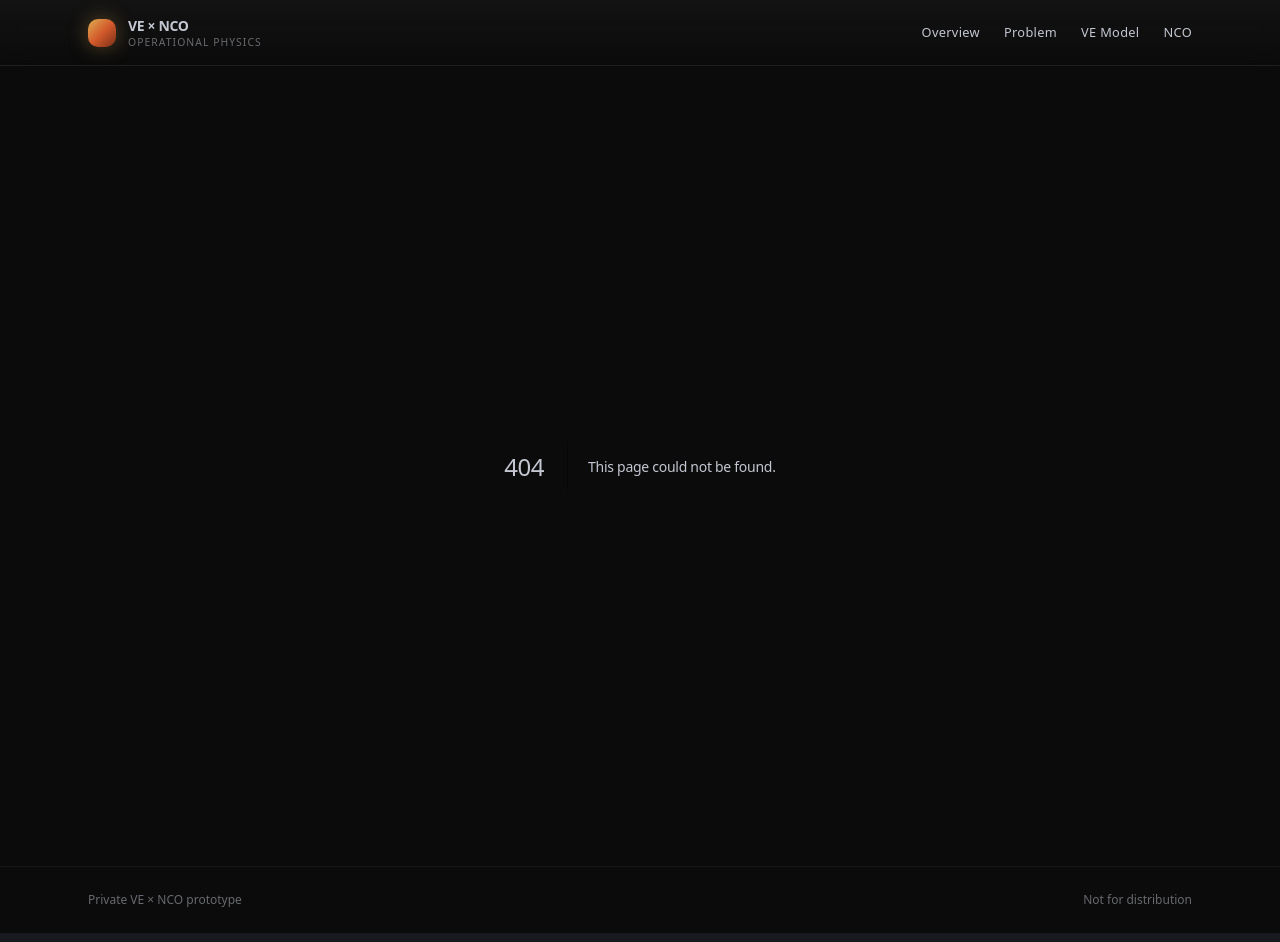
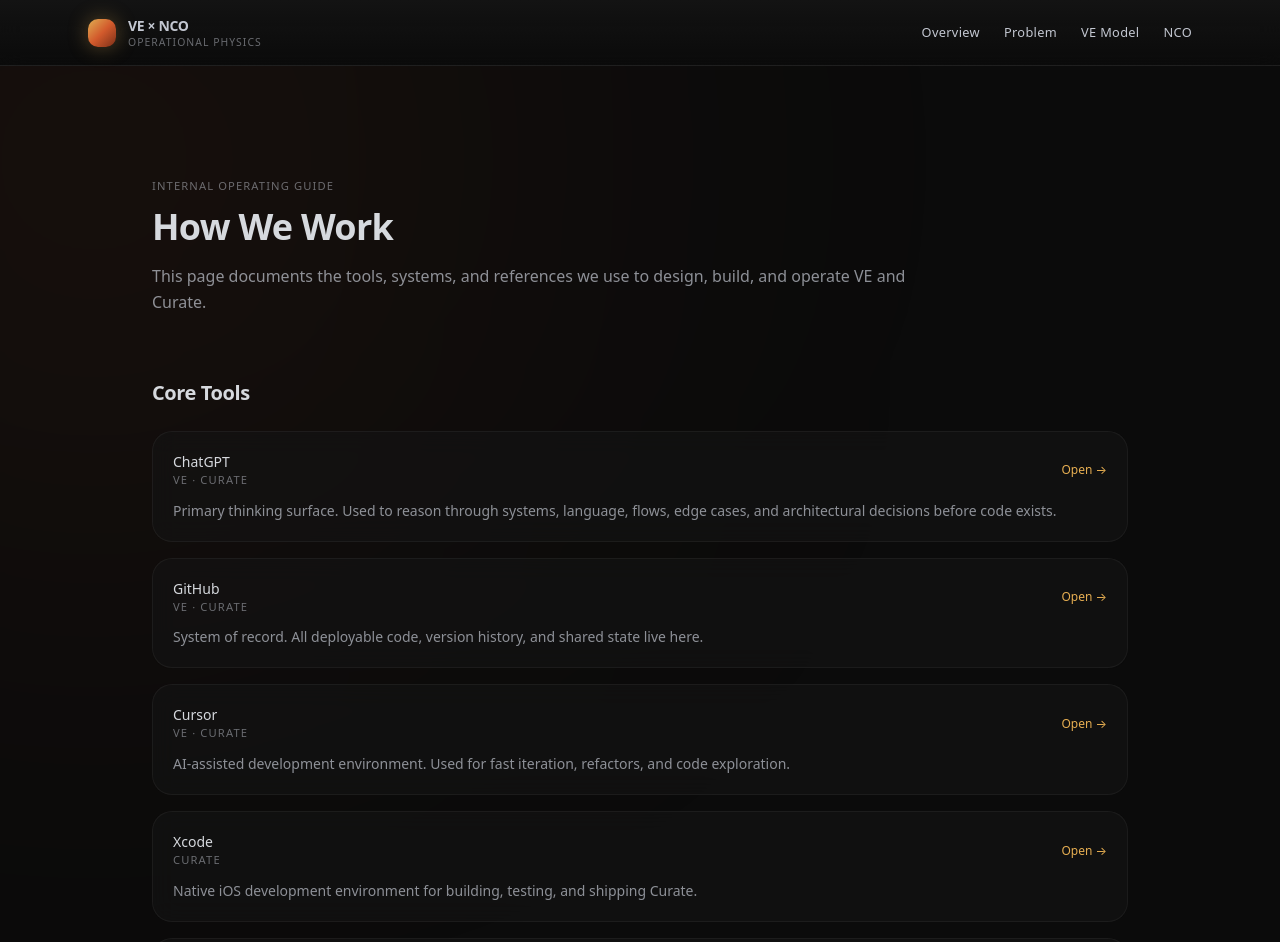
Before and after one commit to VertandErnie/vexnco-site, a Next.js app: page /how-we-work in a window 1280 px wide. Before the commit this address had no page. Shown: the top 942 px of the page. Built offline with nearby package versions, Linux system fonts and the light colour scheme.

Commit message:
Create page.jsx

```diff
--- /dev/null
+++ b/app/how-we-work/page.jsx
@@ -0,0 +1,205 @@
+export default function HowWeWorkPage() {
+  const tools = [
+    {
+      name: "ChatGPT",
+      scope: "VE · Curate",
+      description:
+        "Primary thinking surface. Used to reason through systems, language, flows, edge cases, and architectural decisions before code exists.",
+      href: "https://chat.openai.com",
+    },
+    {
+      name: "GitHub",
+      scope: "VE · Curate",
+      description:
+        "System of record. All deployable code, version history, and shared state live here.",
+      href: "https://github.com",
+    },
+    {
+      name: "Cursor",
+      scope: "VE · Curate",
+      description:
+        "AI-assisted development environment. Used for fast iteration, refactors, and code exploration.",
+      href: "https://cursor.sh",
+    },
+    {
+      name: "Xcode",
+      scope: "Curate",
+      description:
+        "Native iOS development environment for building, testing, and shipping Curate.",
+      href: "https://developer.apple.com/xcode/",
+    },
+    {
+      name: "Vercel",
+      scope: "VE",
+      description:
+        "Deployment and hosting layer for VE demos and internal portals.",
+      href: "https://vercel.com",
+    },
+    {
+      name: "CodePen",
+      scope: "VE",
+      description:
+        "Sandbox and demonstration layer. Used to explore behavior and visual logic before formalization.",
+      href: "https://codepen.io",
+    },
+  ];
+
+  const pens = [
+    {
+      name: "Operational Physics Shell v2",
+      scope: "VE",
+      owner: "Chris",
+      description:
+        "Primary behavioral visualization of VE as a moving system.",
+      href: "https://codepen.io/team/vert/pen/pvymVNM",
+    },
+    {
+      name: "VE / NCO Visual System",
+      scope: "VE",
+      owner: "Chris",
+      description:
+        "Color, material, and UI primitives for VE and NCO.",
+      href: "#",
+    },
+    {
+      name: "Early Flow Experiments",
+      scope: "VE",
+      owner: "Tyler",
+      description:
+        "Historical explorations of system dynamics and drift.",
+      href: "#",
+    },
+  ];
+
+  return (
+    <section className="relative min-h-screen bg-[#0b0b0b] overflow-hidden">
+      {/* Ambient material glow */}
+      <div className="pointer-events-none absolute -top-64 -left-64 h-[700px] w-[700px] rounded-full bg-ember/10 blur-[240px]" />
+      <div className="pointer-events-none absolute -bottom-64 -right-64 h-[700px] w-[700px] rounded-full bg-molten/10 blur-[240px]" />
+
+      <div className="relative max-w-5xl mx-auto px-6 pt-28 pb-32 space-y-16">
+        {/* Header */}
+        <div className="max-w-3xl">
+          <div className="text-[0.7rem] uppercase tracking-widest text-frost/50 mb-3">
+            Internal Operating Guide
+          </div>
+          <h1 className="text-3xl md:text-4xl font-semibold text-concrete">
+            How We Work
+          </h1>
+          <p className="mt-4 text-frost/70 leading-relaxed">
+            This page documents the tools, systems, and references we use to
+            design, build, and operate VE and Curate.
+          </p>
+        </div>
+
+        {/* Tools */}
+        <div>
+          <h2 className="text-xl font-semibold text-concrete mb-6">
+            Core Tools
+          </h2>
+
+          <div className="grid gap-4">
+            {tools.map((tool) => (
+              <div
+                key={tool.name}
+                className="rounded-[20px] border border-white/5 bg-[#141414]/60 backdrop-blur-md p-5"
+              >
+                <div className="flex items-center justify-between">
+                  <div>
+                    <div className="text-sm font-medium text-concrete">
+                      {tool.name}
+                    </div>
+                    <div className="text-[0.7rem] uppercase tracking-widest text-frost/50">
+                      {tool.scope}
+                    </div>
+                  </div>
+                  <a
+                    href={tool.href}
+                    target="_blank"
+                    className="text-[0.75rem] text-molten hover:underline"
+                  >
+                    Open →
+                  </a>
+                </div>
+                <p className="mt-3 text-sm text-frost/70">
+                  {tool.description}
+                </p>
+              </div>
+            ))}
+          </div>
+        </div>
+
+        {/* How they relate */}
+        <div className="max-w-3xl">
+          <h2 className="text-xl font-semibold text-concrete mb-4">
+            How These Tools Fit Together
+          </h2>
+
+          <p className="text-frost/70 leading-relaxed">
+            We treat tools as layers in a workflow, not standalone utilities.
+          </p>
+
+          <ul className="mt-4 space-y-3 text-frost/70 text-sm">
+            <li>
+              <strong className="text-concrete">ChatGPT</strong> is where thinking
+              starts — concepts, language, and system models.
+            </li>
+            <li>
+              <strong className="text-concrete">Cursor and Xcode</strong> turn
+              those ideas into executable systems.
+            </li>
+            <li>
+              <strong className="text-concrete">GitHub</strong> is the system of
+              record for everything that matters.
+            </li>
+            <li>
+              <strong className="text-concrete">Vercel</strong> makes VE visible
+              early and often.
+            </li>
+            <li>
+              <strong className="text-concrete">CodePen</strong> remains a safe
+              place to explore behavior before commitment.
+            </li>
+          </ul>
+        </div>
+
+        {/* CodePen index */}
+        <div>
+          <h2 className="text-xl font-semibold text-concrete mb-6">
+            Shared CodePen Reference
+          </h2>
+
+          <div className="grid gap-4">
+            {pens.map((pen) => (
+              <div
+                key={pen.name}
+                className="rounded-[20px] border border-white/5 bg-[#141414]/60 backdrop-blur-md p-5"
+              >
+                <div className="flex items-center justify-between">
+                  <div>
+                    <div className="text-sm font-medium text-concrete">
+                      {pen.name}
+                    </div>
+                    <div className="text-[0.7rem] uppercase tracking-widest text-frost/50">
+                      {pen.scope} · {pen.owner}
+                    </div>
+                  </div>
+                  <a
+                    href={pen.href}
+                    target="_blank"
+                    className="text-[0.75rem] text-molten hover:underline"
+                  >
+                    Open →
+                  </a>
+                </div>
+                <p className="mt-3 text-sm text-frost/70">
+                  {pen.description}
+                </p>
+              </div>
+            ))}
+          </div>
+        </div>
+      </div>
+    </section>
+  );
+}
```
